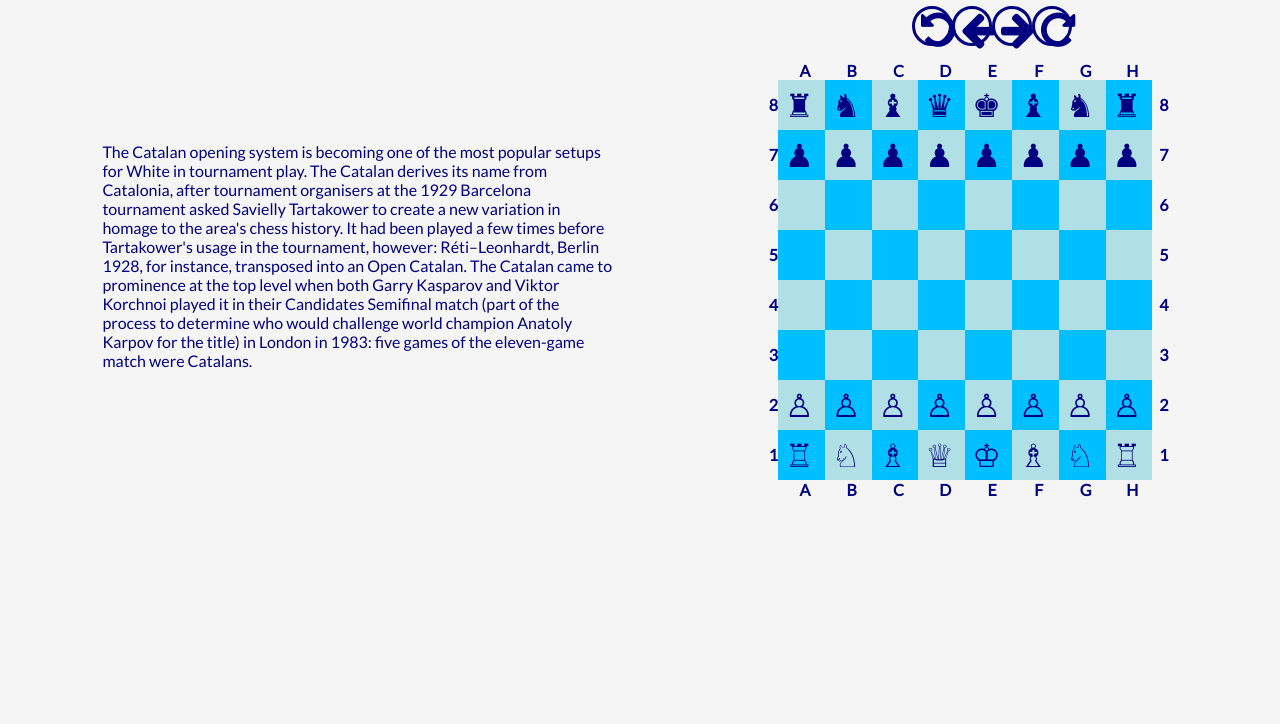
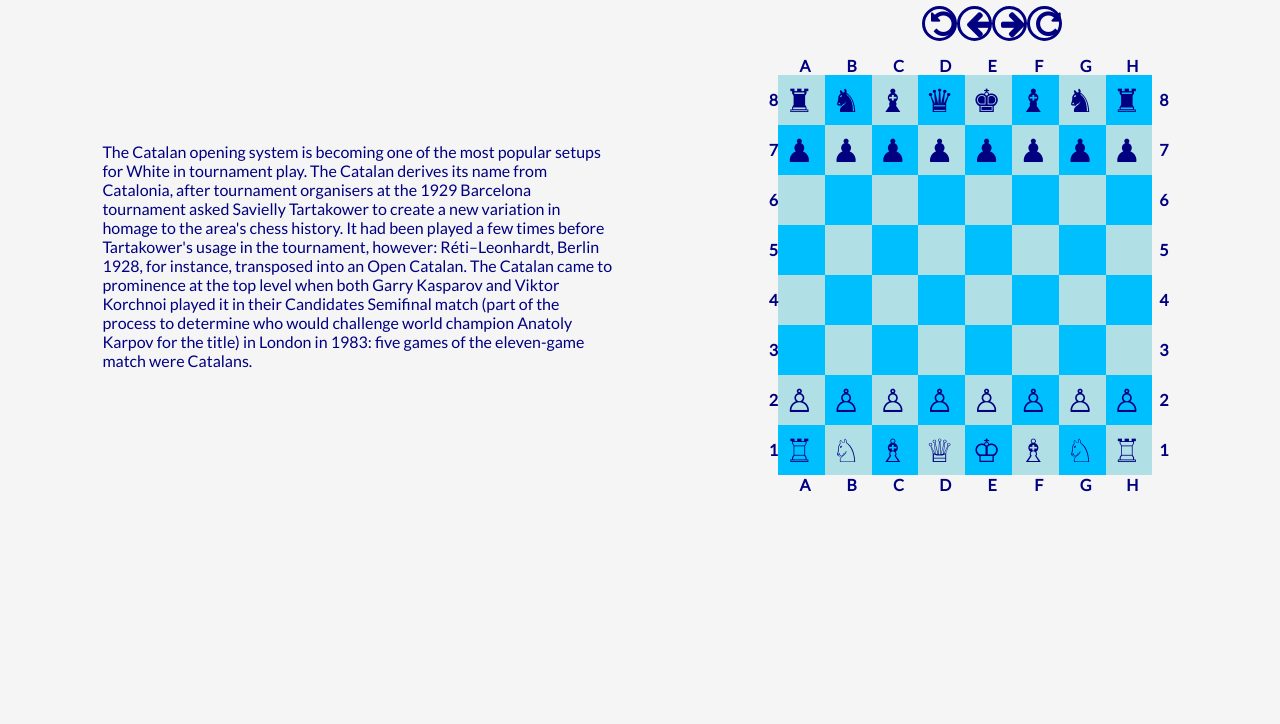
Before and after one commit to rosalsm/TIY-Chessboard, a website: page Chessboard/index.html in a window 1280 px wide. Shown: the part 76-800 px from the top of the page. Drawn offline with nearby package versions, Linux system fonts and the light colour scheme; files that its build step writes are made by us from their sources.

Commit message:
changing buttons

```diff
--- a/Chessboard/scss/main.scss
+++ b/Chessboard/scss/main.scss
@@ -44,18 +44,17 @@ h1{
 .button-row{
   display: flex;
   justify-content: center;
-    //margin-left: 27%;
   margin-bottom: 15px;
   button{
     background-color: $background;
     border-radius: 50%;
-    width: 40px;
-    height: 40px;
+    width: 35px;
+    height: 35px;
     border: solid 3px $text;
     color: $text;
     outline: 0;
     .fa{
-      font-size: 2.5em;
+      font-size: 1.8em;
     }
  }
 }
```
Also changed, not shown: Chessboard/css/main.css.
